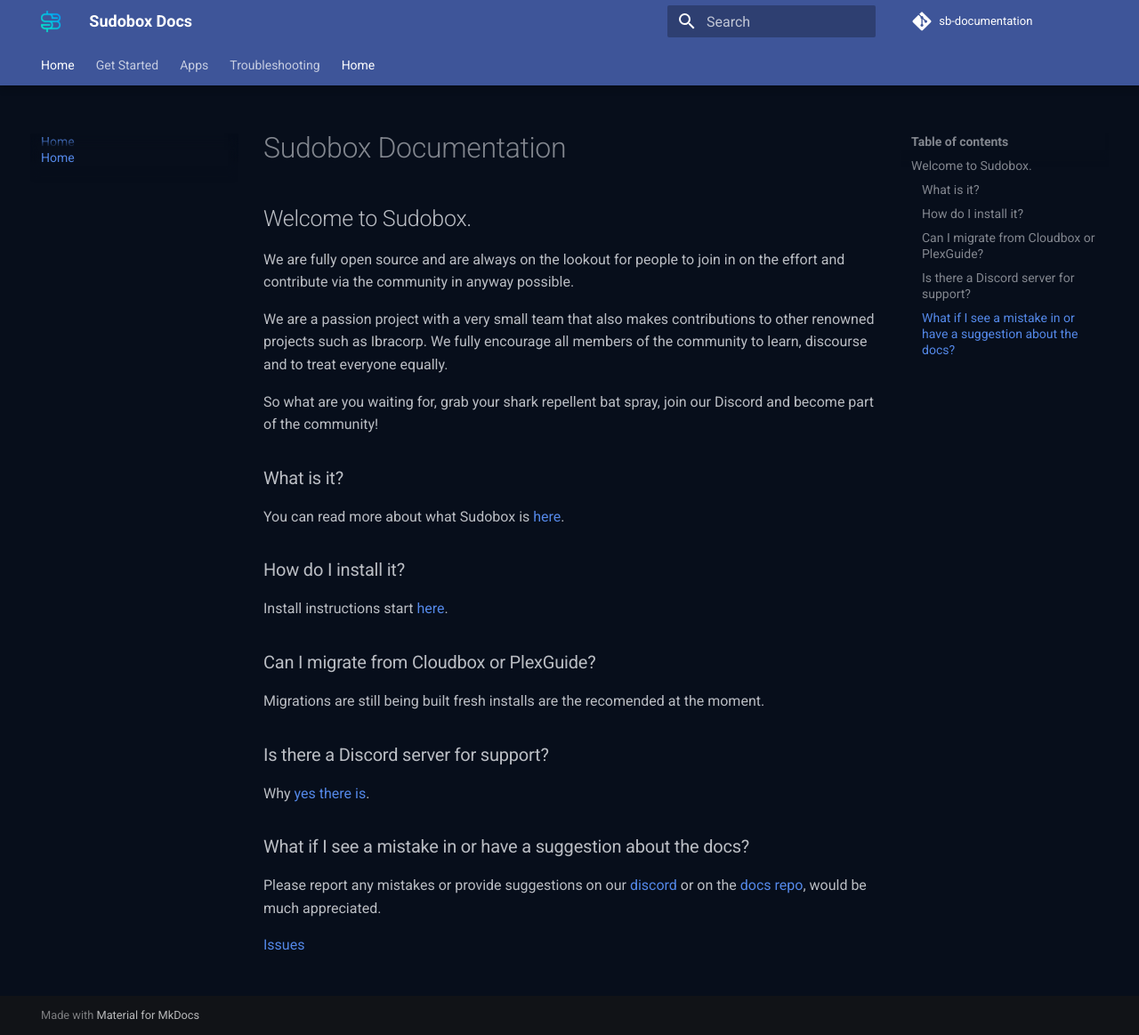
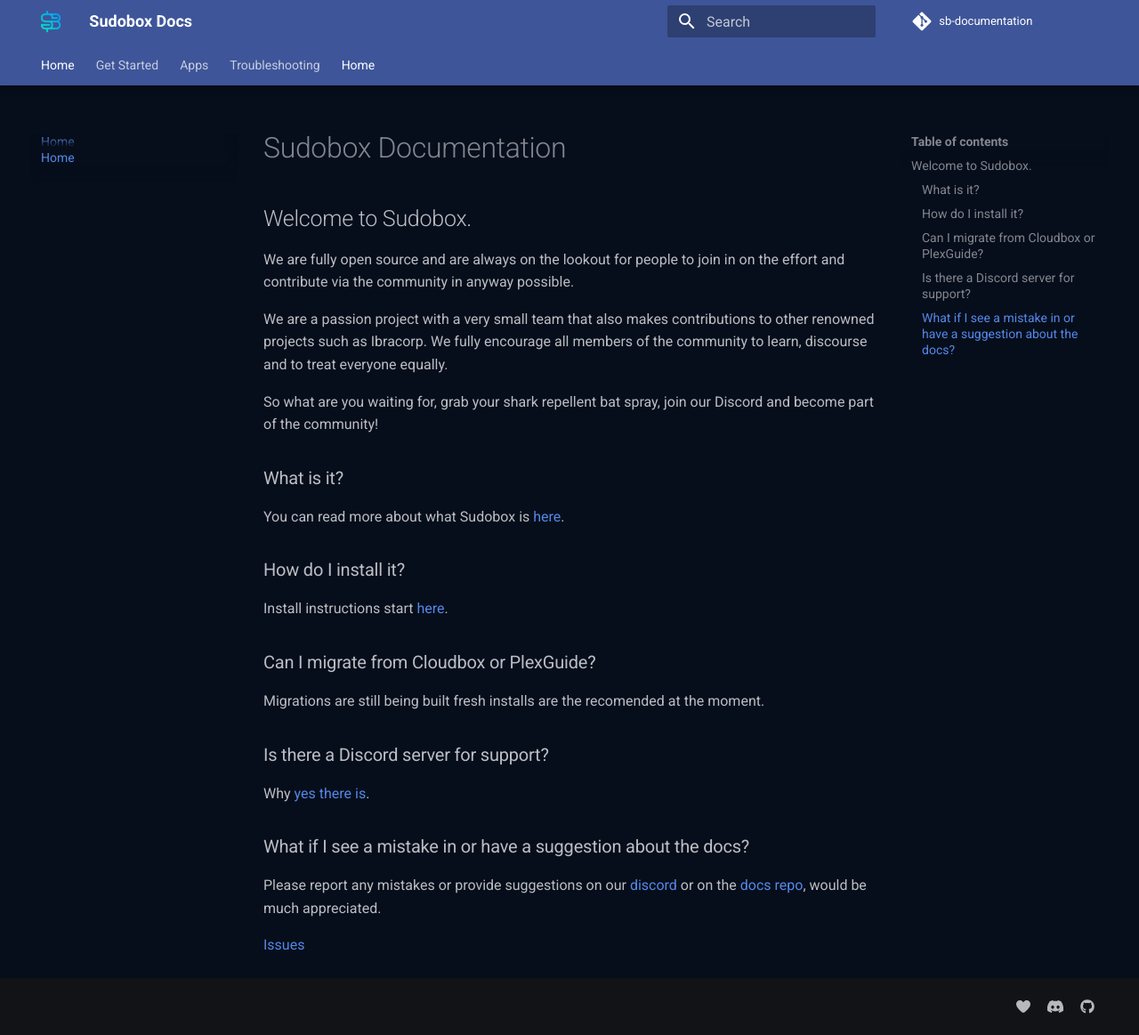
Before and after one commit to sudobox-io/sb-documentation, an MkDocs documentation site: the page built from docs/index.md, in a window 1280 px wide and 1163 px high. Shown: the whole window at 89% size. Built offline with MkDocs 1.6.1 and Material for MkDocs 9.7.7, drawn with Linux system fonts in a browser that asks for light colours; comment, search, counter and statistics services are not loaded; the version menu is left out.

Commit message:
Updated config and footer

```diff
--- a/mkdocs.yml
+++ b/mkdocs.yml
@@ -10,6 +10,7 @@
 
 theme:
   name: material
+  custom_dir: overrides
   features:
     - navigation.instant
     - navigation.tracking
@@ -28,6 +29,17 @@
 extra:
   version:
     provider: mike
+  generator: false
+  social:
+  - icon: fontawesome/solid/heart
+    link: '/'
+    name: Donate
+  - icon: fontawesome/brands/discord
+    link: 'https://discord.gg/Ebh9rKQ5Ws'
+    name: Discord
+  - icon: fontawesome/brands/github
+    link: 'https://github.com/sudobox-io/sb-install'
+    name: GitHub
 
 plugins:
   - search:
--- /dev/null
+++ b/overrides/partials/footer.html
@@ -0,0 +1,15 @@
+{#- This file was automatically generated - do not edit -#} {% import "partials/language.html" as lang with context %}
+<footer class="md-footer">
+  <div class="md-footer-meta md-typeset">
+    <div class="md-footer-meta__inner md-grid">
+      <div class="md-footer-copyright">
+        {% if config.copyright %}
+        <div class="md-footer-copyright__highlight">{{ config.copyright }}</div>
+        {% endif %} {% if not config.extra.generator == false %} Made with
+        <a href="https://squidfunk.github.io/mkdocs-material/" target="_blank" rel="noopener"> Material for MkDocs Insiders </a>
+        {% endif %} {{ extracopyright }}
+      </div>
+      {% include "partials/social.html" %}
+    </div>
+  </div>
+</footer>
```
